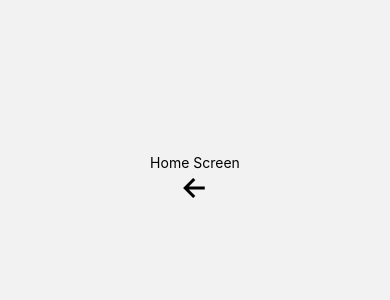
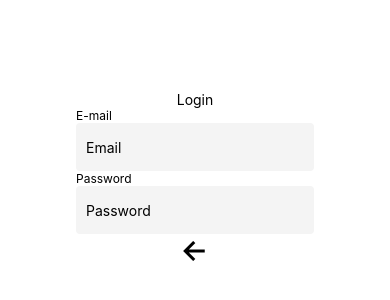
Before and after one commit to marciodajr/renewable-energy-fund-app, a React Native app: screen / in a window 390 px wide. Shown: the part 242-542 px from the top of the page. Built offline with nearby package versions, Linux system fonts and the light colour scheme.

Commit message:
feat: create TextInput custom

```diff
--- a/App.tsx
+++ b/App.tsx
@@ -1,5 +1,5 @@
 import { StatusBar } from 'expo-status-bar';
-import * as React from 'react';
+import React from 'react';
 import { Main } from './src/index'
 
 export default function App() {
--- /dev/null
+++ b/src/components/Input/index.tsx
@@ -0,0 +1,26 @@
+import React, { useState } from "react"
+import { View } from "react-native"
+import { IInput } from "./interfaces"
+import { Label, TextInput } from "./styles"
+
+export const Input = (props: IInput) => {
+  const { defaultValue, label, onChange, type, placeholder } = props
+  const [value, setValue] = useState(defaultValue || '')
+
+  const handleOnChangeText = (str: string) => {
+    setValue(str)
+    onChange(str)
+  }
+
+  return (
+    <View>
+      <Label>{label}</Label>
+      <TextInput
+        value={value}
+        placeholder={placeholder}
+        secureTextEntry={type === "password"}
+        onChangeText={handleOnChangeText}
+      />
+    </View>
+  )
+}
--- /dev/null
+++ b/src/components/Input/interfaces.ts
@@ -0,0 +1,7 @@
+export interface IInput {
+  onChange: (value: string) => void;
+  type: "text" | "password";
+  defaultValue?: string;
+  placeholder?: string;
+  label?: string;
+}
--- /dev/null
+++ b/src/components/Input/styles.ts
@@ -0,0 +1,13 @@
+import styled from "styled-components/native";
+
+export const TextInput = styled.TextInput`
+  height: 48px;
+  min-width: 100%;
+  padding: 15px 10px;
+  background: #F4F4F4;
+  border-radius: 4px;
+`
+
+export const Label = styled.Text`
+  font-size: 12px;
+`
--- a/src/screens/login/sign-in/index.tsx
+++ b/src/screens/login/sign-in/index.tsx
@@ -1,15 +1,23 @@
-import * as React from 'react';
-import { Text, View } from 'react-native';
+import React, { useState } from 'react';
+import { Text } from 'react-native';
 import Ionicons from '@expo/vector-icons/Ionicons';
 import { Link } from '@react-navigation/native';
+import { Container } from './styles';
+import { Input } from '../../../components/Input';
 
 export const SignInScreen = () => {
+
+  const [email, setEmail] = useState('')
+  const [password, setPassword] = useState('')
+
   return (
-    <View style={{ flex: 1, alignItems: 'center', justifyContent: 'center' }}>
-      <Text>Home Screen</Text>
+    <Container>
+      <Text>Login</Text>
+      <Input label='E-mail' placeholder='Email' type='text' onChange={setEmail} />
+      <Input label='Password' placeholder='Password' type='password' onChange={setPassword} />
       <Link to={{ screen: 'Register' }}>
         <Ionicons name="arrow-back" color="black" size={32} />
       </Link>
-    </View>
+    </Container>
   );
 }
--- /dev/null
+++ b/src/screens/login/sign-in/styles.ts
@@ -0,0 +1,8 @@
+import styled from "styled-components/native";
+
+export const Container = styled.View`
+  flex: 1;
+  justify-content: center;
+  align-items: center;
+  background-color: #ffffff;
+`
```
Also changed, not shown: src/components/TabNavigator/index.tsx (deleted).
